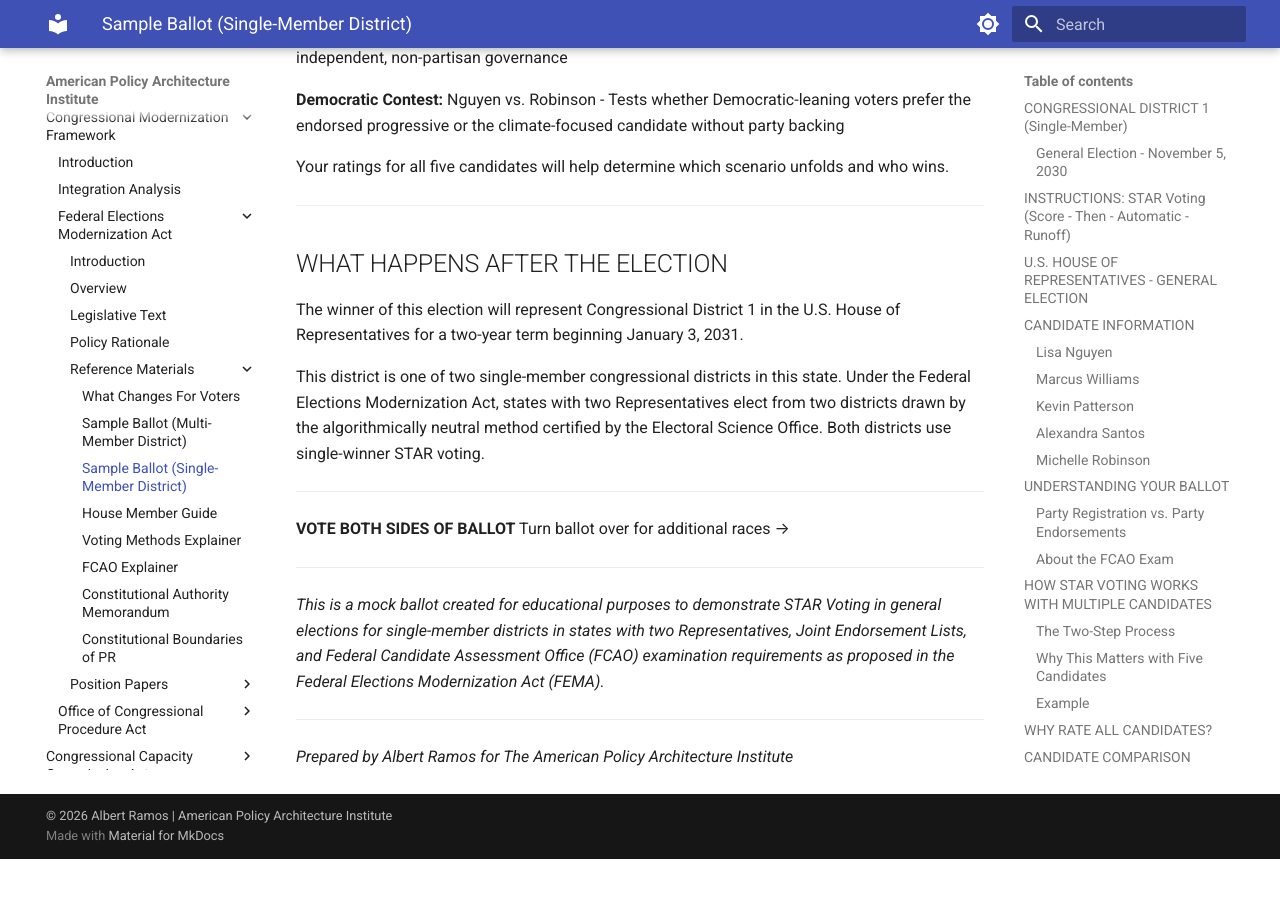
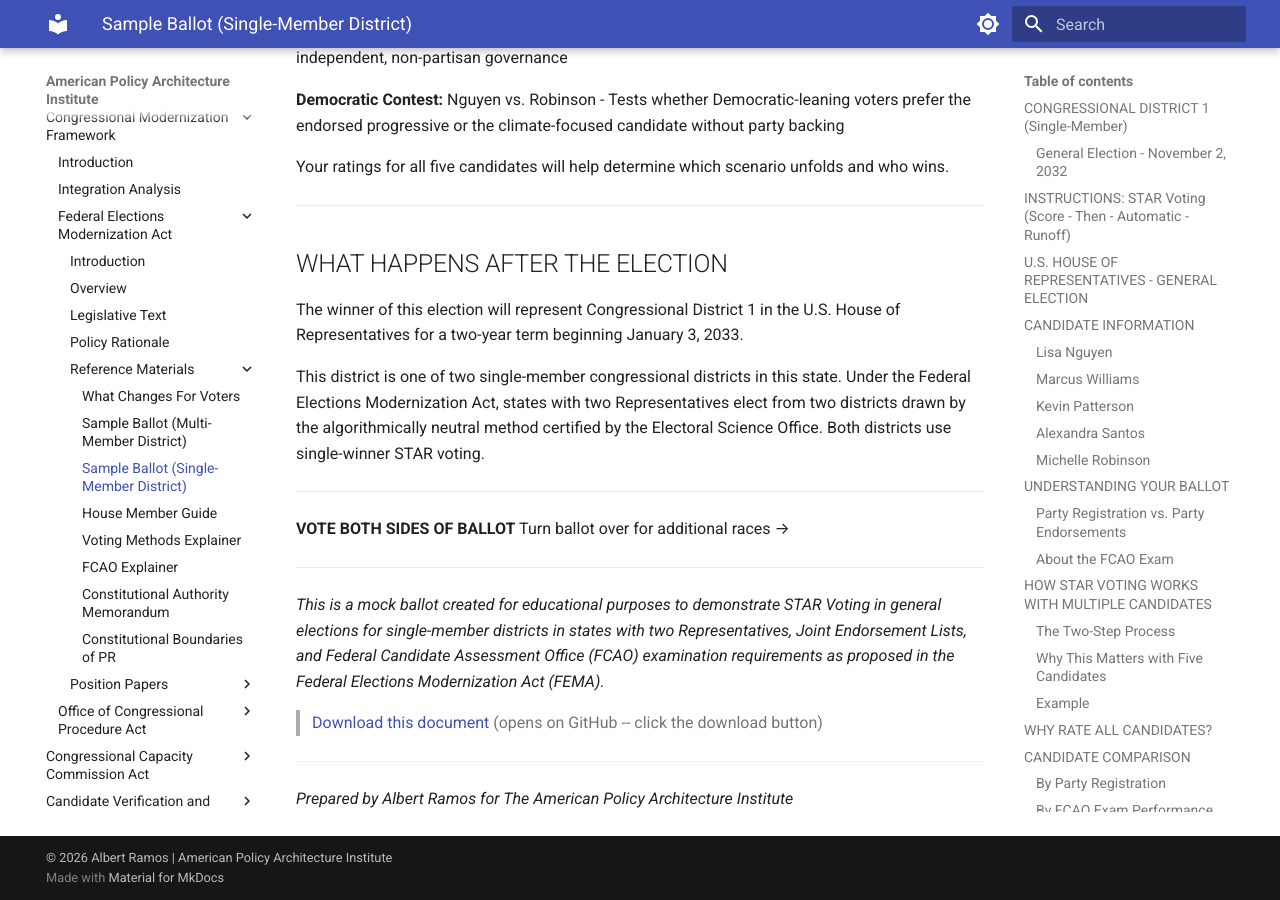
Before and after one commit to albertintech/apai, an MkDocs documentation site: the page built from docs/congress/cmf/fema/sample-smd-ballot.md, in a window 1280 px wide and 900 px high, scrolled down 7091 px. Built offline with MkDocs 1.6.1 and Material for MkDocs 9.7.7, drawn with Linux system fonts in a browser that asks for light colours; before the commit the page ends 7950 px from its top, so only the background shows below that; some of the changed text lies outside the part shown.

Commit message:
Update sample-smd-ballot.md

```diff
--- a/docs/congress/cmf/fema/sample-smd-ballot.md
+++ b/docs/congress/cmf/fema/sample-smd-ballot.md
@@ -2,7 +2,7 @@
 
 ## CONGRESSIONAL DISTRICT 1 (Single-Member)
 
-### General Election - November 5, 2030
+### General Election - November 2, 2032
 
 ---
 
@@ -250,7 +250,7 @@
 
 ## WHAT HAPPENS AFTER THE ELECTION
 
-The winner of this election will represent Congressional District 1 in the U.S. House of Representatives for a two-year term beginning January 3, 2031.
+The winner of this election will represent Congressional District 1 in the U.S. House of Representatives for a two-year term beginning January 3, 2033.
 
 This district is one of two single-member congressional districts in this state. Under the Federal Elections Modernization Act, states with two Representatives elect from two districts drawn by the algorithmically neutral method certified by the Electoral Science Office. Both districts use single-winner STAR voting.
 
@@ -263,6 +263,8 @@
 
 *This is a mock ballot created for educational purposes to demonstrate STAR Voting in general elections for single-member districts in states with two Representatives, Joint Endorsement Lists, and Federal Candidate Assessment Office (FCAO) examination requirements as proposed in the Federal Elections Modernization Act (FEMA).*
 
+> [Download this document](https://github.com/albertintech/apai/blob/main/docs/electoral/cmf/fema/sample-smd-ballot.md) (opens on GitHub -- click the download button)
+
 ---
 
 *Prepared by Albert Ramos for The American Policy Architecture Institute*
```
